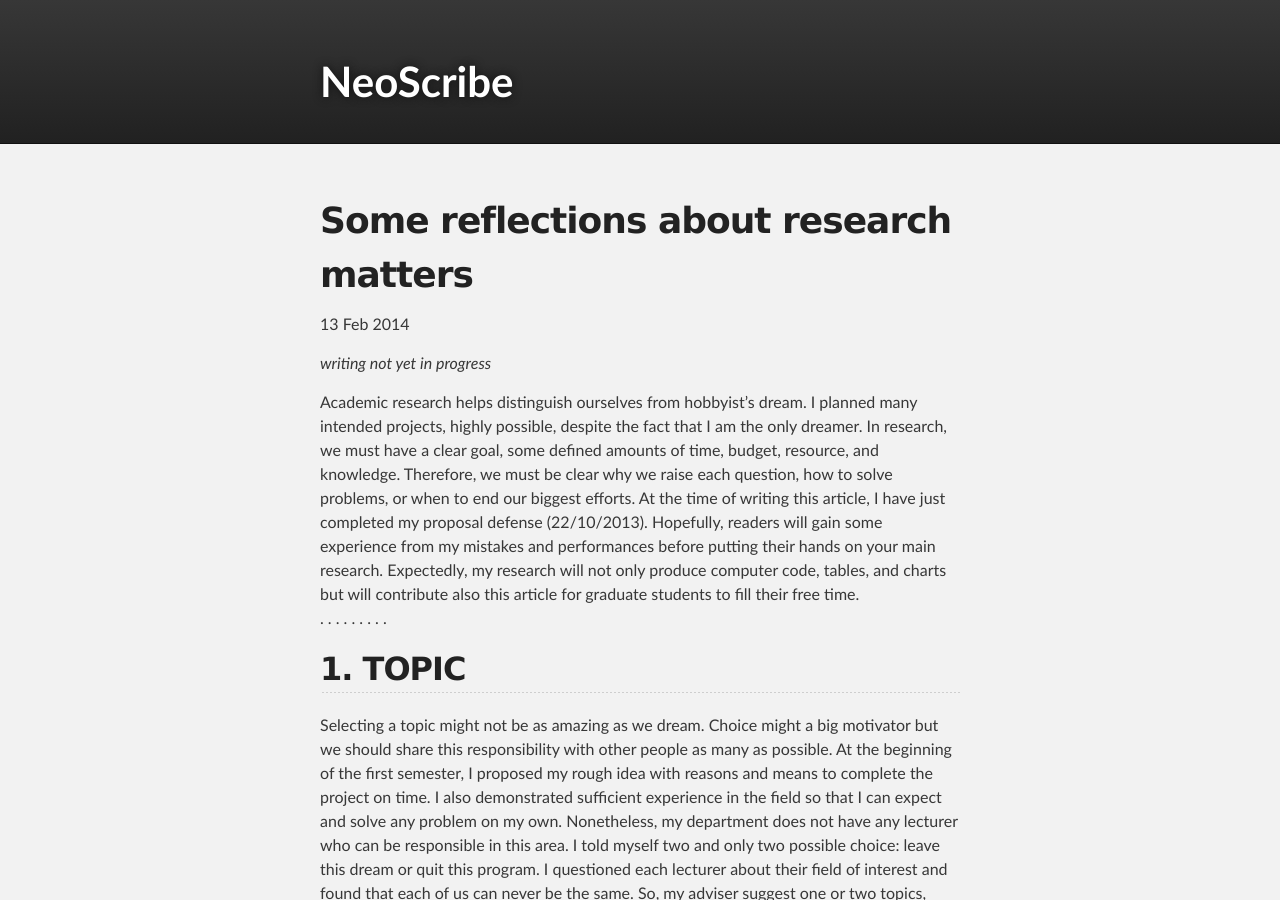
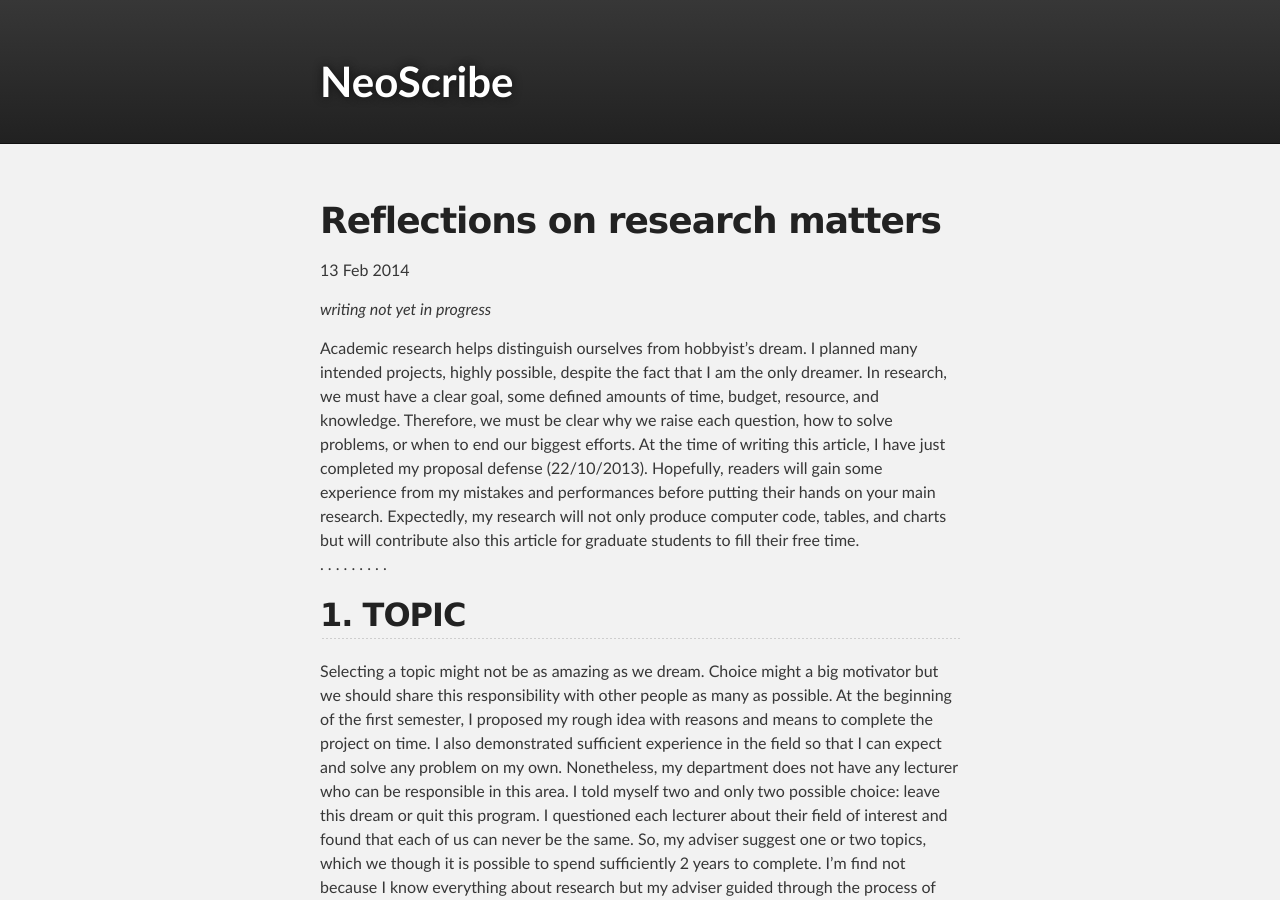
Before and after one commit to vireax/en, a Jekyll site: the page built from _posts/2014-02-13-research-matters.md, in a window 1280 px wide and 900 px high. Built offline with Jekyll 4.4.1, drawn with Linux system fonts in a browser that asks for light colours.

Commit message:
Update 2014-02-13-research-matters.md

```diff
--- a/_posts/2014-02-13-research-matters.md
+++ b/_posts/2014-02-13-research-matters.md
@@ -1,6 +1,6 @@
 ---
 layout: post
-title: "Some reflections about research matters"
+title: "Reflections on research matters"
 date: 2014-02-13
 ---
 
```
